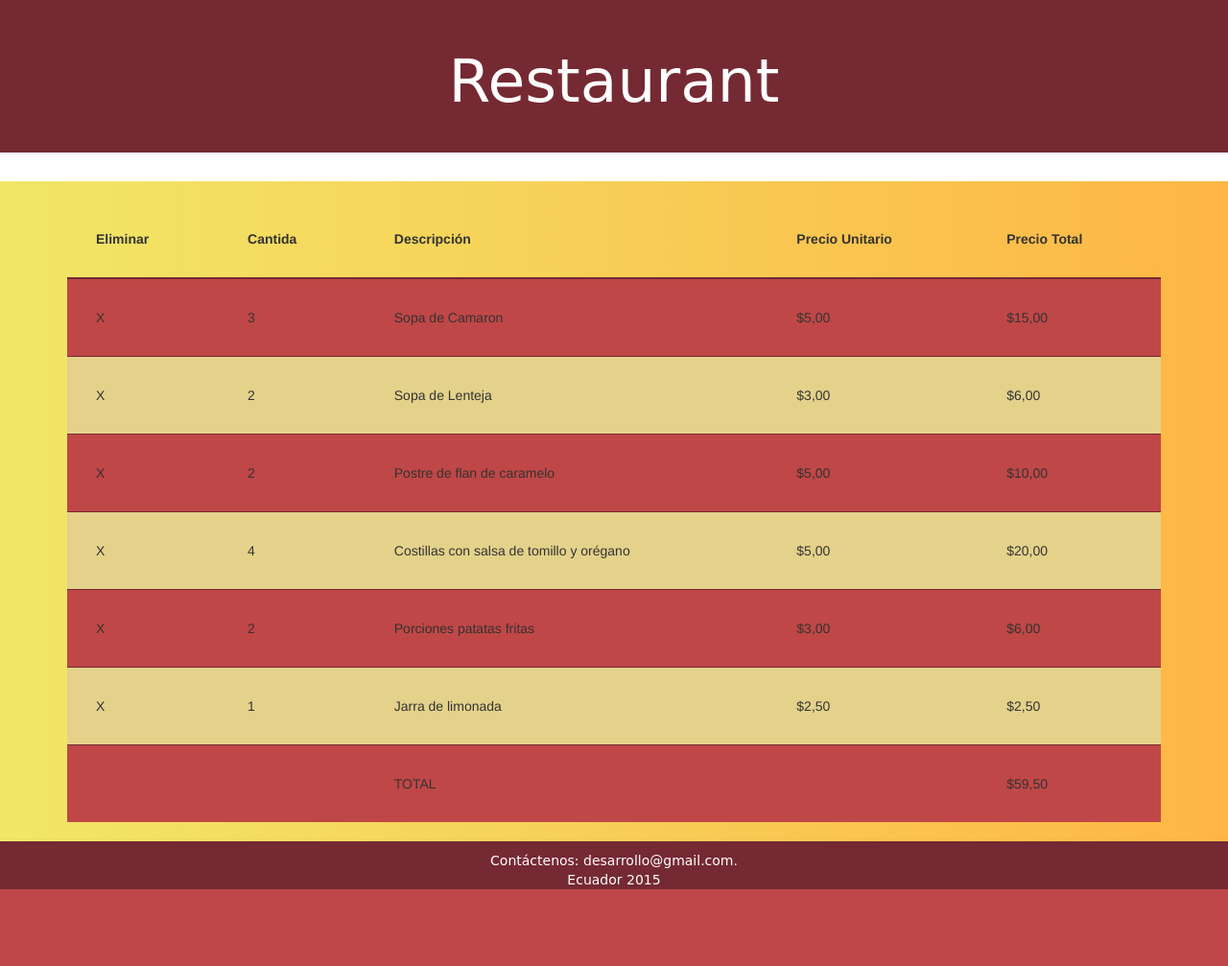
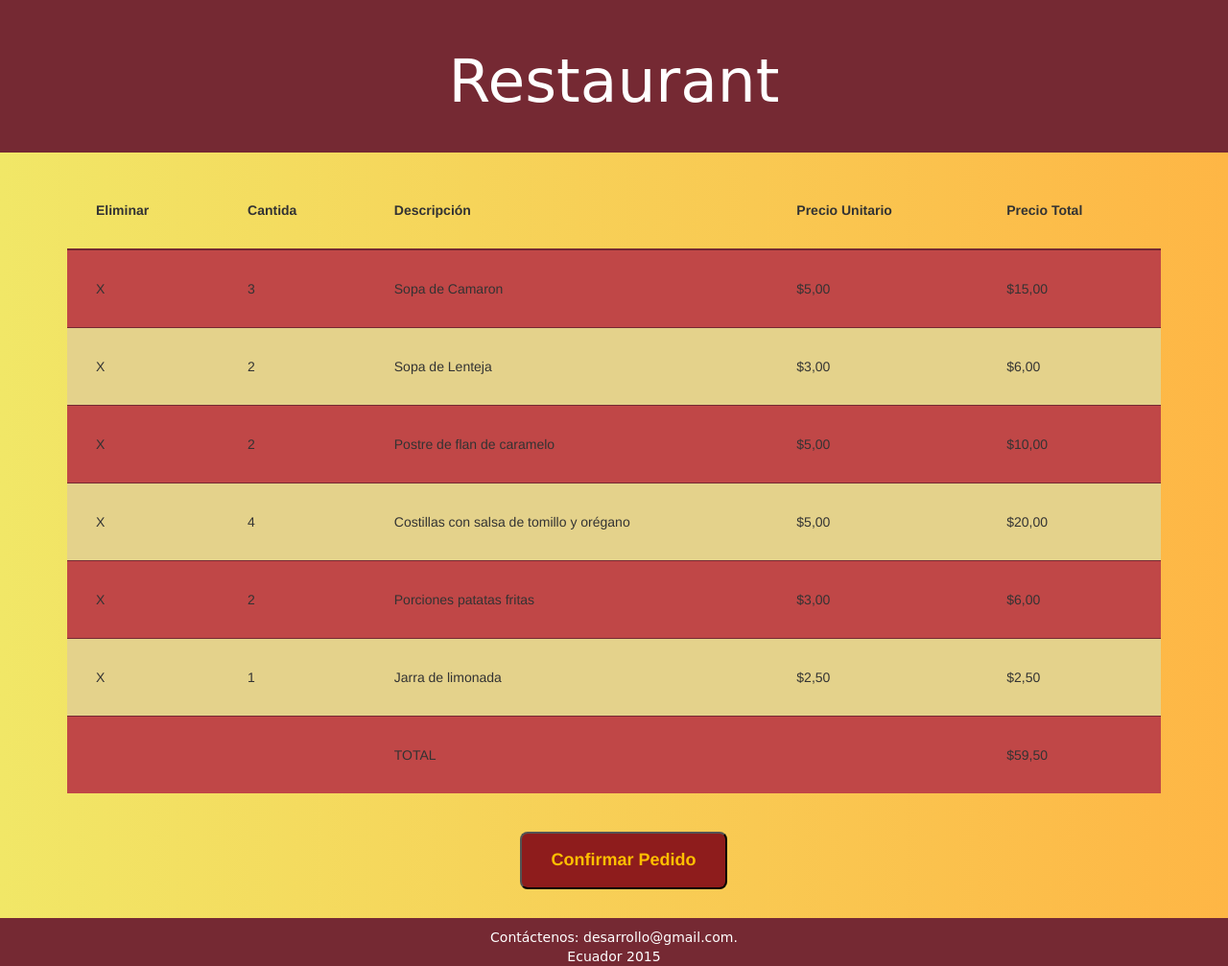
Before and after one commit to RogerPM/Grupo_Php, a PHP site: page /pages/tercera.html in a window 1280 px wide. Shown: the whole page at 96% size. Before the commit the page ends 927 px from the top, so only its background shows below. Run offline with PHP 8.4, Linux system fonts and the light colour scheme.

Commit message:
Modificacion y Estilizacion de pantalla

```diff
--- a/AlimFaster/css/styleRestaurant.css
+++ b/AlimFaster/css/styleRestaurant.css
@@ -120,6 +120,24 @@
   background-color: #8E1C1C;
 
 }
+.objetoConfirmarPedido{
+	margin-top: 10px;
+	padding-left: 30px;
+	padding-right: 30px;
+	padding-top: 15px;
+    padding-bottom: 15px;
+	  border-radius: 8px;
+  margin-left:20px;
+  font-size: 18px;
+  font-weight: bold;
+  color: #ffbf00;
+  background-color: #8E1C1C;
+}
+.divEspacioEnBlanco{
+	 margin: 5px;
+	 width: 30px;
+	 height: 20px;
+}
 
 .objetoFormReservar:hover {
     background-color: #8E1C1C;
@@ -211,6 +229,9 @@
   background-color: #4665FB;
 
 }
+
+
+
 
 .objetoFormRegistrar:hover {
     background-color: #4665FB;
--- a/AlimFaster/pages/tercera.html
+++ b/AlimFaster/pages/tercera.html
@@ -13,10 +13,11 @@
 <meta name="generator" content="Bloc de notas"> <!--Cual es la herramienta que se utiliza para editar, crear la pagina web-->
 <meta name="keywords" content="confirmacion de reserva de pedidos gourmet, confirmacion reservas de pedidos y pagos online de restaurantes gourmet, confirmacion de la personalizacion de pedidos de menus gourmet" /> <!--Palabras claves para que los navegadores puedan identificar y rankear nuestra pagina web-->
 <meta name="robots" content="index,follow"> <!--etiqueta que sirve para que los bucadores puedan recorrer tu pagina web-->
+<link href="../css/styleRestaurant.css" rel="stylesheet" type="text/css">
+<link href="../css/bootstrap.css" rel="stylesheet" type="text/css">
+<!--link href="../css/bootstrap.min.css" rel="stylesheet" type="text/css"-->
 
-<link href="../css/bootstrap.min.css" rel="stylesheet" type="text/css">
-<link href="../css/bootstrap.css" rel="stylesheet" type="text/css">
-<link href="../css/styleRestaurant.css" rel="stylesheet" type="text/css">
+
 <link href="../css/full-slider.css" rel="stylesheet" type="text/css">
 <title>Confirmacion de Pedido - Restaurante</title>
 </head>
@@ -92,6 +93,12 @@
 				</tbody>
 			</table>
 		</div>
+		<div class="row">
+			<div class="divFormBoton">
+					<input class="objetoConfirmarPedido" type="submit" value="Confirmar Pedido"/>
+			</div>
+		</div>
+		<div class="divEspacioEnBlanco"/>
 	</div>
 	<div class="footer">
 	Contáctenos: desarrollo@gmail.com.<br/> Ecuador 2015
```
